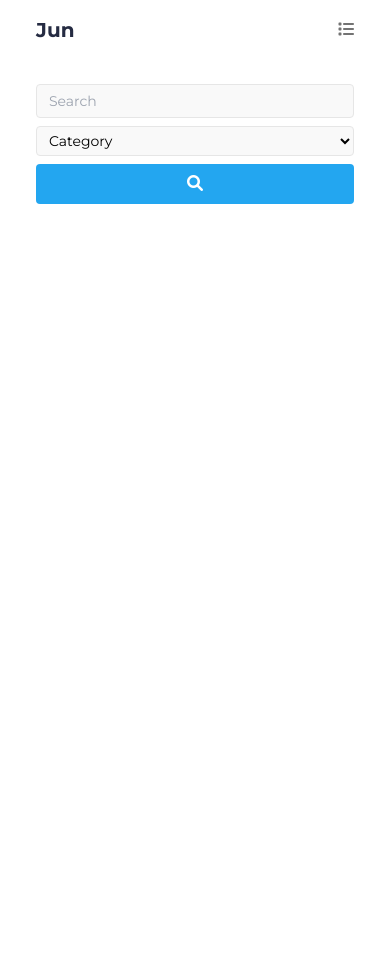
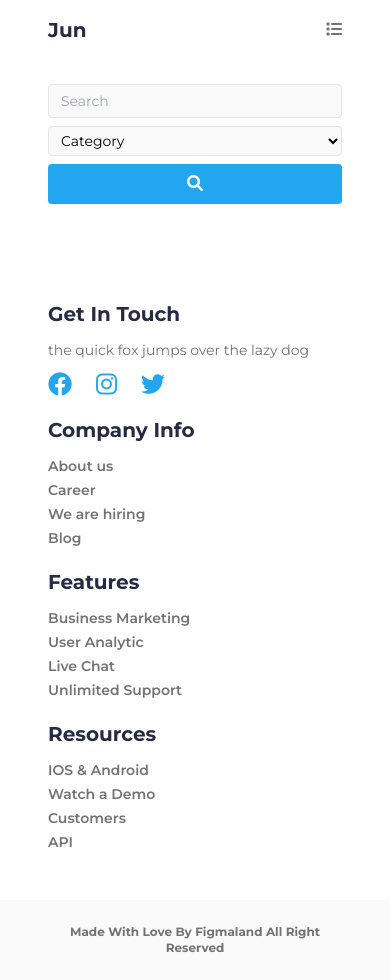
Before and after one commit to furkankizilbuga/Ecomm-project, a React (Vite) app in the folder jun/: page / in a window 390 px wide. Before the commit the page ends 844 px from the top, so only its background shows below. Built offline with nearby package versions, Linux system fonts and the light colour scheme.

Commit message:
mobile footer done

```diff
--- a/jun/index.html
+++ b/jun/index.html
@@ -9,7 +9,7 @@
     <link rel="stylesheet" href="https://cdnjs.cloudflare.com/ajax/libs/font-awesome/6.0.0-beta3/css/all.min.css">
     <link rel="stylesheet" href="https://use.fontawesome.com/releases/v5.15.4/css/all.css" integrity="sha384-DyZ88mC6Up2uqS4h/KRgHuoeGwBcD4Ng9SiP4dIRy0EXTlnuz47vAwmeGwVChigm" crossorigin="anonymous"/>
     <meta name="viewport" content="width=device-width, initial-scale=1.0" />
-    <title>Vite + React</title>
+    <title>Jun</title>
   </head>
   <body>
     <div id="root"></div>
--- a/jun/src/App.jsx
+++ b/jun/src/App.jsx
@@ -1,6 +1,7 @@
 
 
 import './App.css'
+import Footer from './layout/Footer'
 import Header from './layout/Header'
 
 function App() {
@@ -9,6 +10,7 @@ function App() {
   return (
     <>
       <Header/>
+      <Footer/>
     </>
   )
 }
--- /dev/null
+++ b/jun/src/layout/Footer.jsx
@@ -0,0 +1,48 @@
+export default function Footer() {
+    //TODO <Link> eklenecek.
+    return(
+        <footer className="flex flex-col font-montserrat">
+            <div className="mt-20 mb-12 flex flex-col gap-5 mx-12">
+                <div className="flex flex-col gap-3 text-secondary-text text-sm">
+                    <h3 className="text-text-color text-xl font-bold">Get In Touch</h3>
+                    <p>the quick fox jumps over the lazy dog</p>
+                    <div className="text-primary text-2xl flex gap-6">
+                        <i className="fa-brands fa-facebook"></i>
+                        <i className="fa-brands fa-instagram"></i>
+                        <i className="fa-brands fa-twitter"></i>
+                    </div>
+                </div>
+                <div className="flex flex-col gap-3 text-secondary-text font-semibold text-sm">
+                    <h3 className="text-text-color text-xl font-bold">Company Info</h3>
+                    <nav className="flex flex-col gap-1">
+                        <p className="">About us</p>
+                        <p className="">Career</p>
+                        <p className="">We are hiring</p>
+                        <p className="">Blog</p>
+                    </nav>
+                </div>
+                <div className="flex flex-col gap-3 text-secondary-text font-semibold text-sm">
+                    <h3 className="text-text-color text-xl font-bold">Features</h3>
+                    <nav className="flex flex-col gap-1">
+                        <p className="">Business Marketing</p>
+                        <p className="">User Analytic</p>
+                        <p className="">Live Chat</p>
+                        <p className="">Unlimited Support</p>
+                    </nav>
+                </div>
+                <div className="flex flex-col gap-3 text-secondary-text font-semibold text-sm">
+                    <h3 className="text-text-color text-xl font-bold">Resources</h3>
+                    <nav className="flex flex-col gap-1">
+                        <p>IOS & Android</p>
+                        <p>Watch a Demo</p>
+                        <p>Customers</p>
+                        <p>API</p>
+                    </nav>
+                </div>
+            </div>
+            <div className="bg-[#FAFAFA] w-screen py-6">
+                <p className="text-secondary-text text-xs font-bold text-center mx-16">Made With Love By Figmaland All Right Reserved</p>
+            </div>
+        </footer>
+    )
+}
--- a/jun/src/layout/Header.jsx
+++ b/jun/src/layout/Header.jsx
@@ -6,7 +6,7 @@ export default function Header() {
 
     return (
 
-        <header className="flex flex-col items-center mx-9 my-4 font-montserrat sm:flex-row sm:justify-between sm:px-9 sm:min-w-max sm:gap-4">
+        <header className="flex flex-col items-center mx-12 my-4 bg-white font-montserrat sm:flex-row sm:justify-between sm:px-9 sm:min-w-max sm:gap-4">
             <div className="flex flex-col w-full sm:flex-row sm:items-center sm:w-auto sm:gap-14">
                 <div className="flex justify-between w-full sm:w-auto">
                     <h1 className="text-text-color font-bold text-xl sm:text-2xl">Jun</h1>
```
